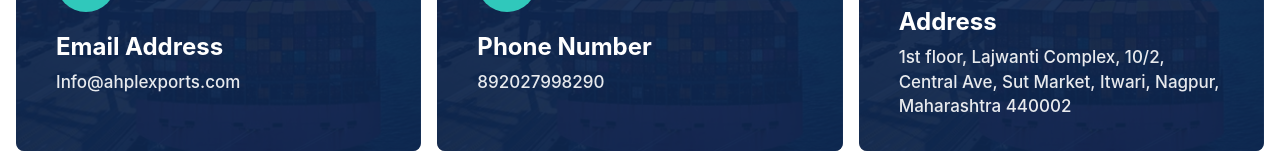
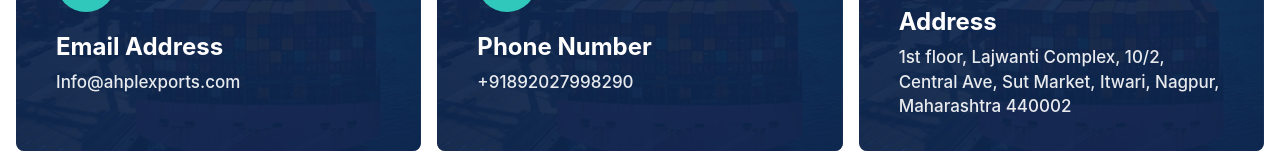
Before and after one commit to AdbornSolutions/AHPL-Exports, a React (Vite) app: page /contact-us in a window 1280 px wide. Shown: the part 637-797 px from the top of the page. Built offline with nearby package versions, Linux system fonts and the light colour scheme.

Commit message:
optimze url

```diff
--- a/src/Components/Hero.jsx
+++ b/src/Components/Hero.jsx
@@ -1,4 +1,5 @@
 import heroImg from "../assets/hero.png";
+import { Link } from "react-router-dom";
 
 const Hero = ({ title = "About Us", breadcrumb = title }) => {
   return (
@@ -17,7 +18,9 @@
         </h1>
 
         <div className="mt-6 flex items-center rounded-md bg-white/10 px-5 py-3 text-sm text-white backdrop-blur-sm">
-          <span className="hover:text-blue-300 cursor-pointer">Home</span>
+          <Link to="/" className="cursor-pointer hover:text-blue-300">
+            Home
+          </Link>
           <span className="mx-3 text-gray-300">&gt;</span>
           <span>{breadcrumb}</span>
         </div>
--- a/src/pages/Contactus.jsx
+++ b/src/pages/Contactus.jsx
@@ -13,7 +13,7 @@
   {
     icon: Phone,
     title: 'Phone Number',
-    value: '892027998290',
+    value: '+91892027998290',
   },
   {
     icon: MapPin,
```
